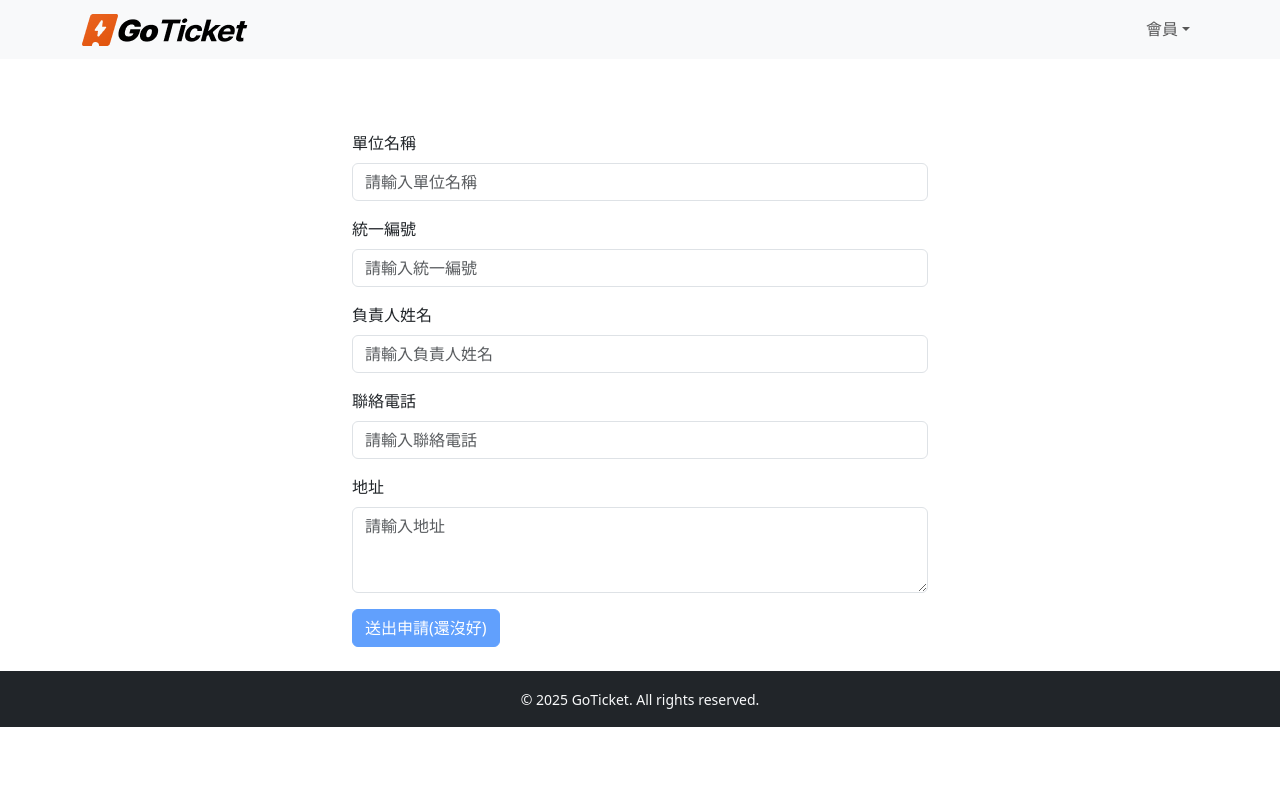
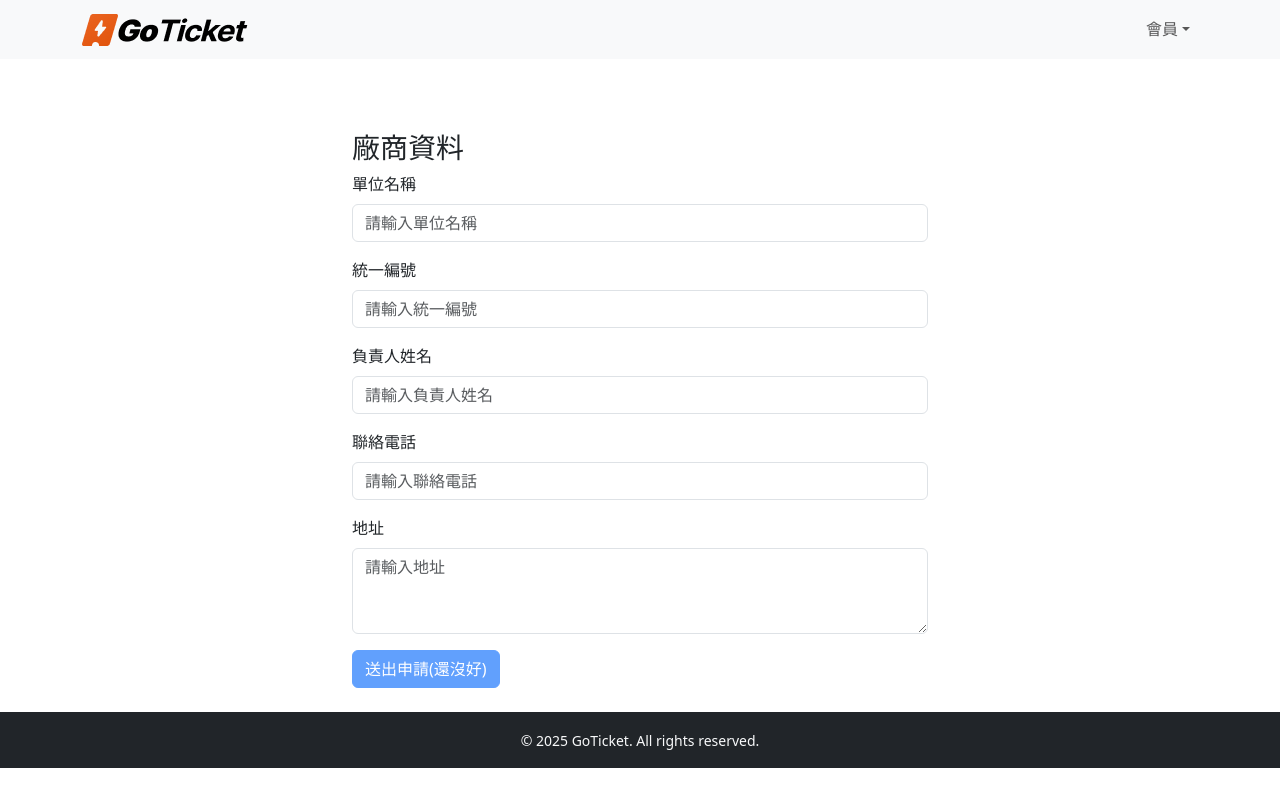
Before and after one commit to NorthFirstGroup/frontend, a React (Vite) app: page /organizer/apply in a window 1280 px wide. Built offline with nearby package versions, Linux system fonts and the light colour scheme; no server answers; sample sign-in values are in the browser's storage.

Commit message:
fix: 申請成為廠商表頭

```diff
--- a/src/pages/organizer/Apply.tsx
+++ b/src/pages/organizer/Apply.tsx
@@ -55,6 +55,7 @@ const OrganizerApplyForm: React.FC = () => {
 
     return (
         <Container className="mt-5" style={{ maxWidth: '600px' }}>
+            <h3>廠商資料</h3>
             <Form onSubmit={handleSubmit}>
                 <Form.Group className="mb-3" controlId="formName">
                     <Form.Label>單位名稱</Form.Label>
```
